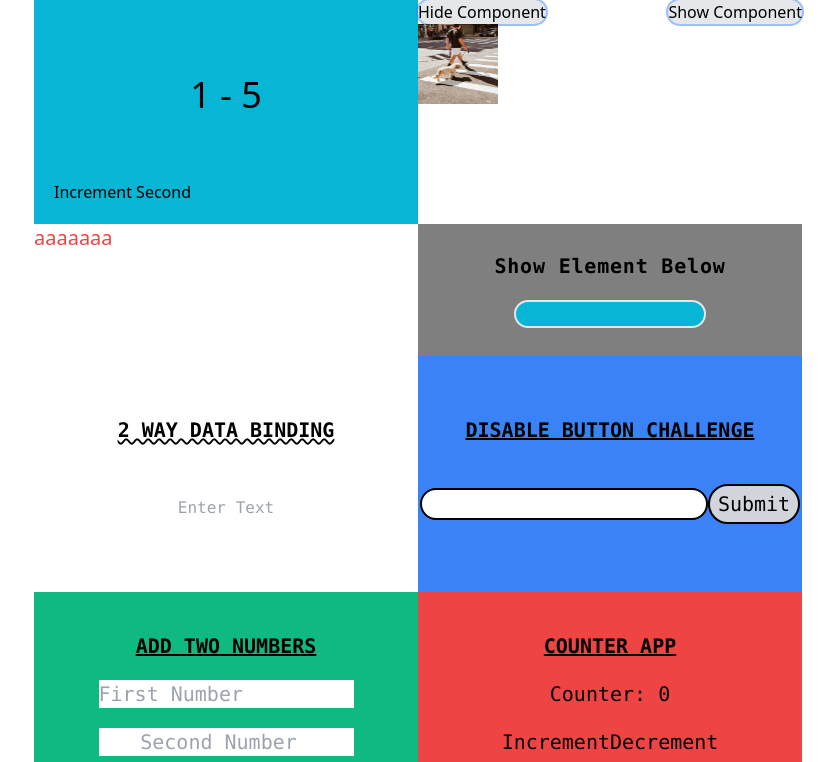
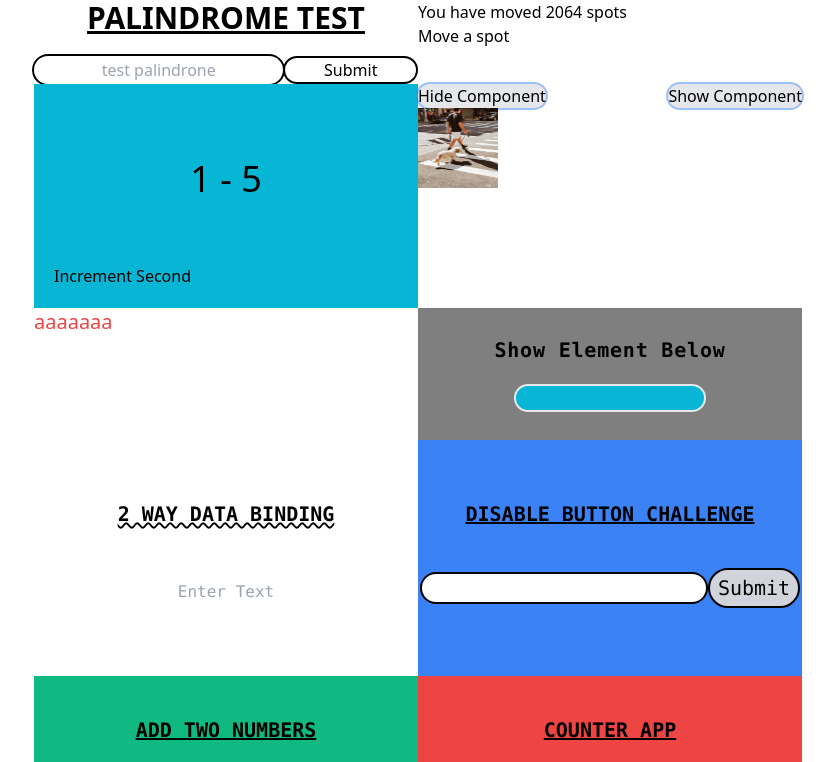
Before and after one commit to DecentraMindsCoin/hired-in-next, a Next.js app: page / in a window 1280 px wide. Shown: the top 762 px of the page, without its empty margins (222-1057 px from the left). Built offline with nearby package versions, Linux system fonts and the light colour scheme; no server answers.

Commit message:
conplete palindrome problem

```diff
--- a/pages/index.tsx
+++ b/pages/index.tsx
@@ -14,7 +14,9 @@ import UseEffect from '../src/components/UseEffectCounter'
 import ConditionalRendering from '../src/components/ConditionalRendering'
 import BetterCounter from '../src/components/BetterCounter'
 import HowComponent from '../src/components/HowOther'
-
+import ScrollEvent from '../src/components/ScrollEvent'
+import Palindrone from '../src/components/Palindrome'
+import Palindrome from '../src/components/Palindrome'
 // import TicTacComponent from '../src/components/TicTacComponent'
 const Home: NextPage = () => {
   return (
@@ -27,6 +29,12 @@ const Home: NextPage = () => {
 
       <div className="flex space-y-10">
         <div className="mx-auto grid w-full max-w-3xl grid-cols-2">
+          <div>
+            <Palindrome />
+          </div>
+          <div>
+            <ScrollEvent />
+          </div>
           <div>
             <BetterCounter />
           </div>
--- a/src/components/ChangeFormText.js
+++ b/src/components/ChangeFormText.js
@@ -19,7 +19,7 @@ const ChangeFormText = () => {
       <h1 className='font-bold text-xl uppercase'>Hello {`"${name}"`} </h1>
       <form className="bg-purple-100 mx-5 rounded-full border-2 border-black">
         <div className="py-5">
-          <label className='italic text-black' for="name-1">Update Name Feild</label>
+          <label className='italic text-black' >Update Name Feild</label>
           <div className="py-5">
             <input
               type="text"
@@ -30,9 +30,9 @@ const ChangeFormText = () => {
             />
           </div>
         </div>
-        <div class="field">
-          <div class="control">
-            <button onClick={updateName} class="button is-dark">
+        <div >
+          <div >
+            <button onClick={updateName} >
               Save
             </button>
           </div>
--- /dev/null
+++ b/src/components/HigherOrder.js
@@ -0,0 +1,9 @@
+import React from 'react'
+
+const HigherOrder = () => {
+  return (
+    <div></div>
+  )
+}
+
+export default HigherOrder
--- /dev/null
+++ b/src/components/Palindrome.js
@@ -0,0 +1,77 @@
+import React, { useState } from 'react'
+
+const Palindrome = () => {
+  const [success, setSuccess] = useState(false)
+  const [fail, setFail] = useState(false)
+  const styles = {
+    container: 'w-full flex-row text-center space-y-5',
+    heading: 'w-full text-3xl font-bold uppercase underline',
+    input: 'w-full text-center ring-2 ring-black rounded-full outline-none',
+    button: 'w-1/2 rounded-full px-3 border-2 border-black',
+    interact: 'flex w-full',
+    success: 'text-emerald-500',
+    failure: 'text-amber-500',
+  }
+  const tw = styles
+  let input
+  let palindrome = []
+  const handleInput = (e) => {
+    input = e.target.value
+    console.log(input)
+  }
+
+  const reverseWord = (value) => {
+    for (let i = value.length - 1; i > -1; i--) {
+      const elem = value[i]
+      console.log(elem)
+      palindrome.push(elem)
+    }
+  }
+  const clearPalindrome = () => {
+    palindrome = []
+  }
+  const concatWord = () => {
+    palindrome = palindrome.join('')
+    console.log(palindrome)
+  }
+  const confirmMatch = () => {
+    if (input === palindrome) {
+      setSuccess(true)
+      return
+    }
+    setFail(true)
+  }
+  const resetPalindrome = () => {
+      if (fail || success) {
+          setFail(false)
+          setSuccess(false)
+      }
+  }
+  const checkPalindrome = (value) => {
+      resetPalindrome()
+    reverseWord(value)
+    concatWord()
+    confirmMatch()
+    clearPalindrome()
+  }
+  return (
+    <div className={tw.container}>
+      <h1 className={tw.heading}>Palindrome Test</h1>
+      <div className={tw.interact}>
+        <input
+          onChange={(e) => handleInput(e)}
+          type="text"
+          placeholder="test palindrone"
+          className={tw.input}
+        />
+        <button onClick={() => checkPalindrome(input)} className={tw.button}>
+          Submit
+        </button>
+      </div>
+      {success && <div className={tw.success}>That a palindrome!</div>}
+      {fail && <div className={tw.failure}>That a not palindrome!</div>}
+    </div>
+  )
+}
+
+export default Palindrome
--- a/src/components/ScrollEvent.js
+++ b/src/components/ScrollEvent.js
@@ -1,9 +1,23 @@
 import React from 'react'
+import { useState, useEffect } from 'react'
 
 const ScrollEvent = () => {
+  const [count, setCount] = useState(0)
+
+const handleScroll = () => {
+    setCount(count + scrollY)
+}
+  useEffect(() => {
+    window.addEventListener('scroll', handleScroll)
+    return () => {
+      window.removeEventListener('scroll', handleScroll)
+    }
+  })
   return (
-    <div><p>You have moved one spot</p>
-    <b></b></div>
+    <div>
+      <p>You have moved {count} spots</p>
+      <button onClick={() => setCount(count + 1)}>Move a spot</button>
+    </div>
   )
 }
 
```
